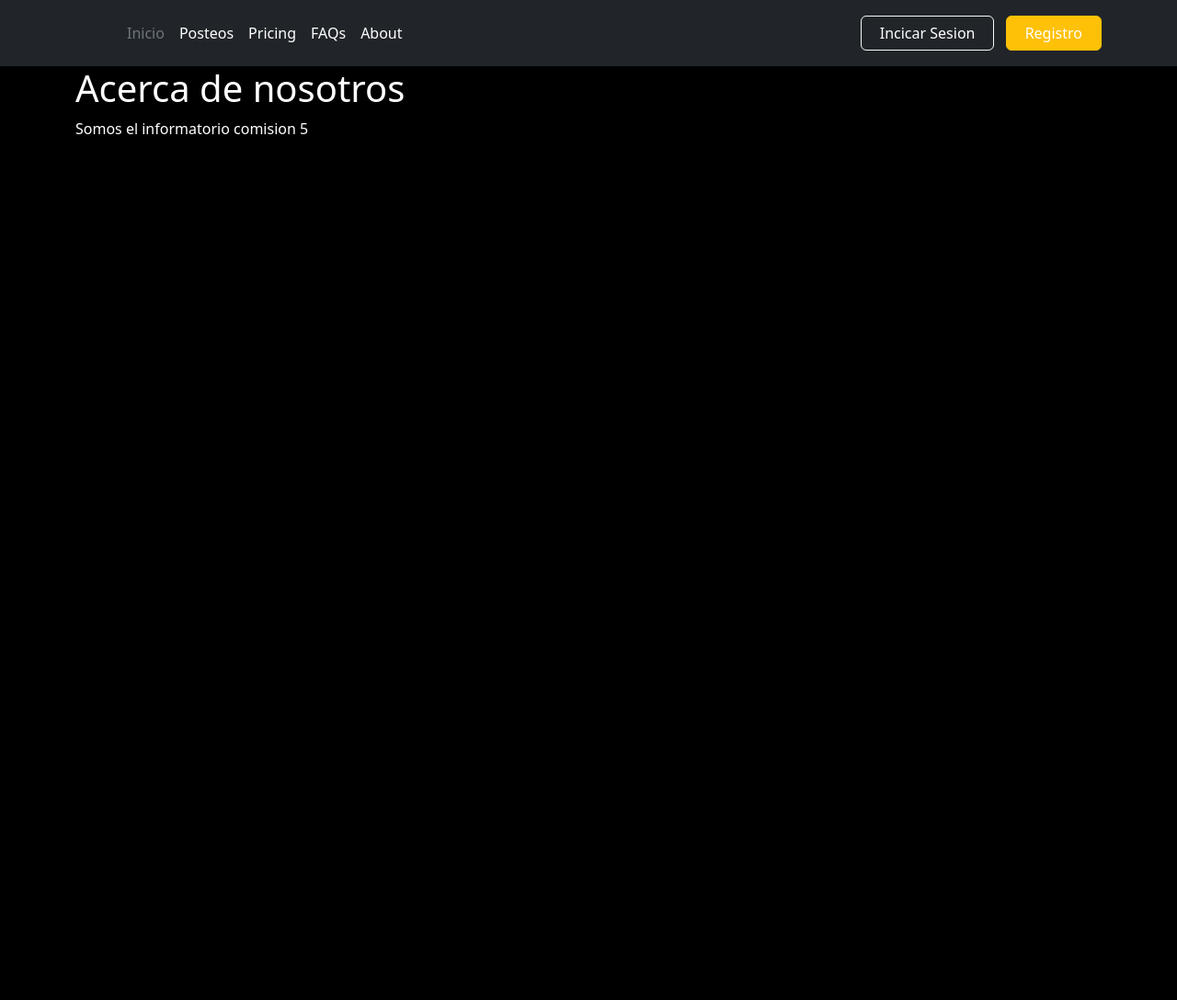
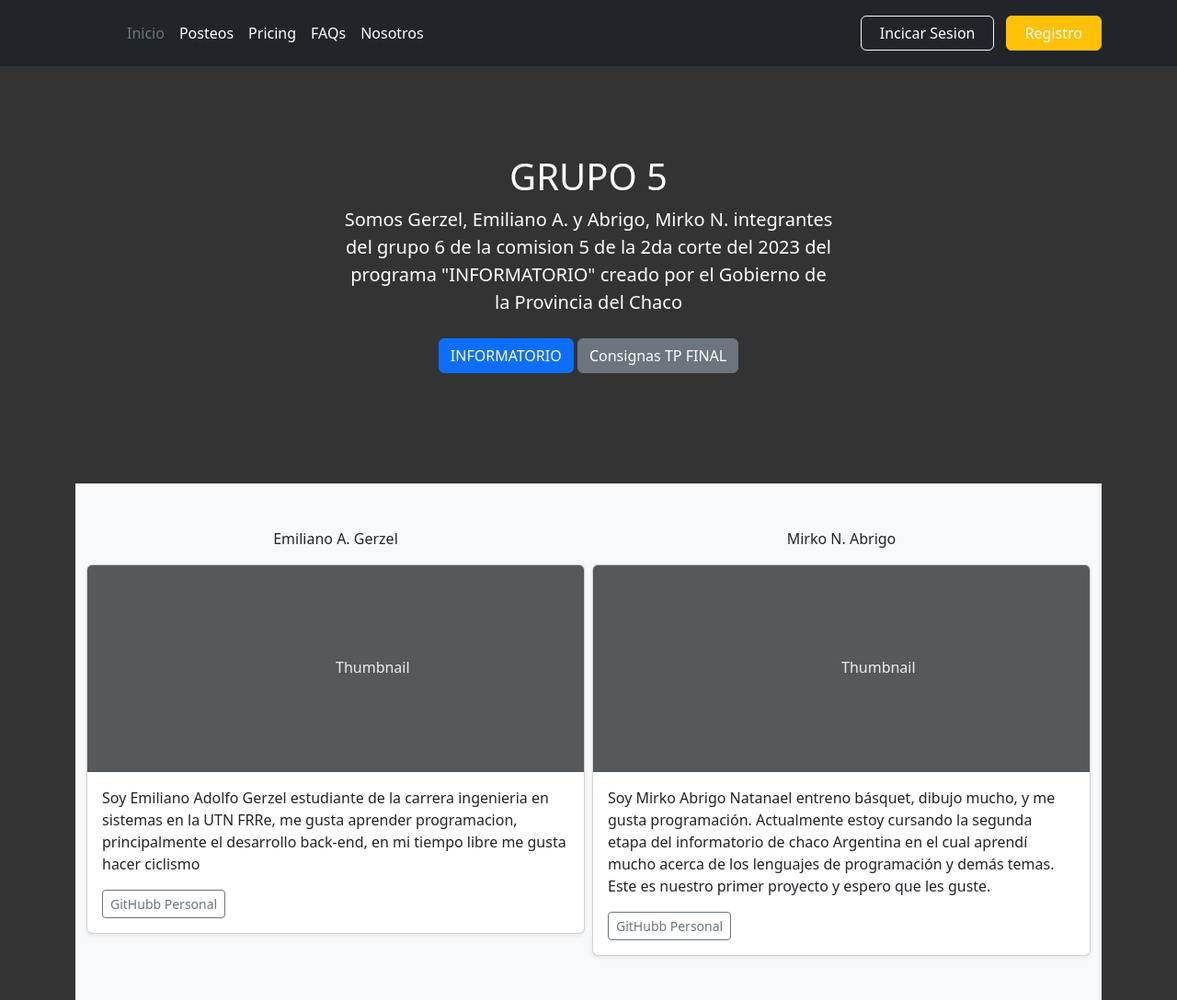
Before and after one commit to Geradem/proyecto_info, a Django app: page /acerca_de/ in a window 1280 px wide. Shown: the whole page at 92% size. Before the commit the page ends 146 px from the top, so only its background shows below. Run offline with Django 4.2, Linux system fonts and the light colour scheme.

Commit message:
mejora del front-end

```diff
--- a/blog/blog/settings.py
+++ b/blog/blog/settings.py
@@ -26,7 +26,7 @@ SECRET_KEY = 'django-insecure-tn!7u6*j(6ib@0f6uac0q@2)r^1j0+^dp8%yauz@lt_i^8iz$b
 # SECURITY WARNING: don't run with debug turned on in production!
 DEBUG = True
 
-ALLOWED_HOSTS = []
+ALLOWED_HOSTS = ["mirko999.pythonanywhere.com", "localhost", "127.0.0.1"]
 
 
 # Application definition
@@ -56,7 +56,7 @@ ROOT_URLCONF = 'blog.urls'
 TEMPLATES = [
     {
         'BACKEND': 'django.template.backends.django.DjangoTemplates',
-        'DIRS': ['templates'],
+        'DIRS': [os.path.join(BASE_DIR,'templates')],
         'APP_DIRS': True,
         'OPTIONS': {
             'context_processors': [
--- a/blog/blog/urls.py
+++ b/blog/blog/urls.py
@@ -14,11 +14,11 @@ from . import views
 urlpatterns = [
     path('admin/', admin.site.urls),
     path('contacto/', views.contacto),
-    path('acerca_de/', views.acerca_de),
+    path('acerca_de/', views.acerca_de, name ='acerca_de'),
     # path('categorias/', views.categorias),
 
     #urls de la aplicacion posts
-    path('posts/', include('apps.posts.urls')),
+    path('', include('apps.posts.urls')),
 
     #urls para el login y logout
     path("login/", LoginView.as_view(template_name = 'usuarios/login.html'), name='login'),
--- a/blog/static/css/main.css
+++ b/blog/static/css/main.css
@@ -1,4 +1,29 @@
 body {
-    background-color: black;
+    background-color: rgba(0, 0, 0, 0.8);
     color: white;
 }
+.img {
+    max-width: 600px;
+}
+
+.comentarios-container {
+    margin: auto;
+    border: 3px solid white;
+    padding: 10px;
+    margin-bottom: 10px;
+    border-radius: 10px;
+}
+
+.texto {
+    margin-left: 100px;
+}
+
+.usuario {
+    font-weight: bold;
+    color: blue;
+}
+
+.fecha {
+    color: slategrey;
+    font-size: small;
+}
--- a/blog/templates/acerca_de.html
+++ b/blog/templates/acerca_de.html
@@ -7,8 +7,57 @@
 {% endblock titulo%}
 
 {% block contenido %}
+<main>
 
-<h1> Acerca de nosotros</h1>
-<p>Somos el informatorio comision 5</p>
+    <section class="py-5 text-center container">
+      <div class="row py-lg-5">
+        <div class="col-lg-6 col-md-8 mx-auto">
+          <h1 class="fw-light">GRUPO 5</h1>
+          <p class="lead text-body-light">Somos Gerzel, Emiliano A. y Abrigo, Mirko N. integrantes del grupo 6 de la comision 5 de la 2da corte del 2023 del programa "INFORMATORIO" creado por el Gobierno de la Provincia del Chaco <p>
+            <a href="https://empleo.chaco.gob.ar/informatorio#/" class="btn btn-primary my-2">INFORMATORIO</a>
+            <a href="https://docs.google.com/document/d/1jf_whBxSG51IVe6WvQNXredYOHvs2EFfmmK4VcPTZto/edit#heading=h.9a09rvbbh8oh" class="btn btn-secondary my-2">Consignas TP FINAL</a>
+          </p>
+        </div>
+      </div>
+    </section>
+
+    <div class="album py-5 bg-body-tertiary">
+      <div class="container">
+
+        <div class="row row-cols-1 row-cols-sm-2 g-2">
+          <div class="col justify-content-center">
+            <p class="text-dark text-center">Emiliano A. Gerzel</p>
+            <div class="card shadow-sm">
+              <svg class="bd-placeholder-img card-img-top" width="100%" height="225" xmlns="http://www.w3.org/2000/svg" role="img" aria-label="Placeholder: Thumbnail" preserveAspectRatio="xMidYMid slice" focusable="false"><title>Placeholder</title><rect width="100%" height="100%" fill="#55595c"></rect><text x="50%" y="50%" fill="#eceeef" dy=".3em">Thumbnail</text></svg>
+              <div class="card-body">
+                <p class="card-text">Soy Emiliano Adolfo Gerzel estudiante de la carrera ingenieria en sistemas en la UTN FRRe, me gusta aprender programacion, principalmente el desarrollo back-end, en mi tiempo libre me gusta hacer ciclismo</p>
+                <div class="d-flex justify-content-between align-items-center">
+                  <div class="btn-group">
+                    <button type="button" class="btn btn-sm btn-outline-secondary">GitHubb Personal</button>
+                  </div>
+                </div>
+              </div>
+            </div>
+          </div>
+          <div class="col justify-content-center">
+            <p class="text-dark text-center">Mirko N. Abrigo</p>
+            <div class="card shadow-sm">
+            <svg class="bd-placeholder-img card-img-top" width="100%" height="225" xmlns="http://www.w3.org/2000/svg" role="img" aria-label="Placeholder: Thumbnail" preserveAspectRatio="xMidYMid slice" focusable="false"><title>Placeholder</title><rect width="100%" height="100%" fill="#55595c"></rect><text x="50%" y="50%" fill="#eceeef" dy=".3em">Thumbnail</text></svg>
+              <div class="card-body">
+                <p class="card-text">Soy Mirko Abrigo Natanael entreno básquet, dibujo mucho, y me gusta programación. Actualmente estoy cursando la segunda etapa del informatorio de chaco Argentina en el cual aprendí mucho acerca de los lenguajes de programación y demás temas. Este es nuestro primer proyecto y espero que les guste.</p>
+                <div class="d-flex justify-content-between align-items-center">
+                  <div class="btn-group">
+                    <button type="button" class="btn btn-sm btn-outline-secondary">GitHubb Personal</button>
+                  </div>
+                </div>
+              </div>
+            </div>
+          </div>
+        </div>
+      </div>
+    </div>
+
+  </main>
+
 
 {% endblock contenido %}
--- a/blog/templates/header.html
+++ b/blog/templates/header.html
@@ -10,7 +10,7 @@
         <li><a href="{% url 'posts:post_realizado' %}" class="nav-link px-2 text-white">Posteos</a></li>
         <li><a href="#" class="nav-link px-2 text-white">Pricing</a></li>
         <li><a href="#" class="nav-link px-2 text-white">FAQs</a></li>
-          <li><a href="#" class="nav-link px-2 text-white">About</a></li>
+        <li><a href="{% url 'acerca_de' %}" class="nav-link px-2 text-white">Nosotros</a></li>
       </ul>
 
       <div class="text-end">
```
Also changed, not shown: blog/templates/posts/post_detail.html (+18 -12 lines), blog/db.sqlite3, blog/media/post/sinttulo-17834_sq.jpg (added). Lines whose indentation alone changed are shown as unchanged.
